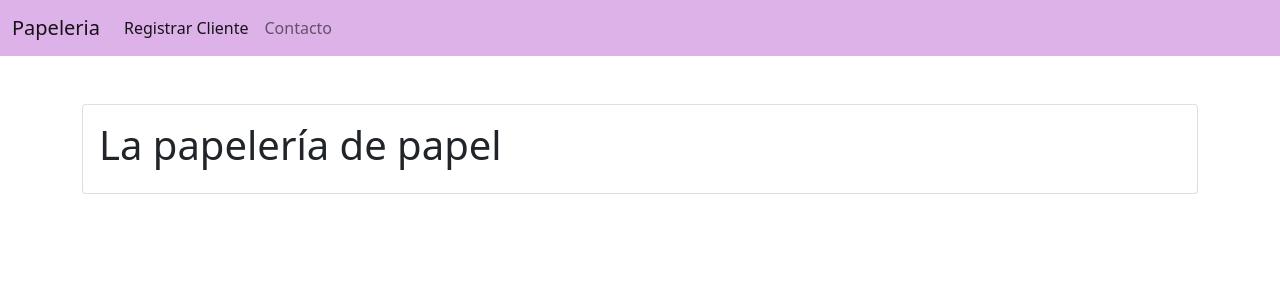
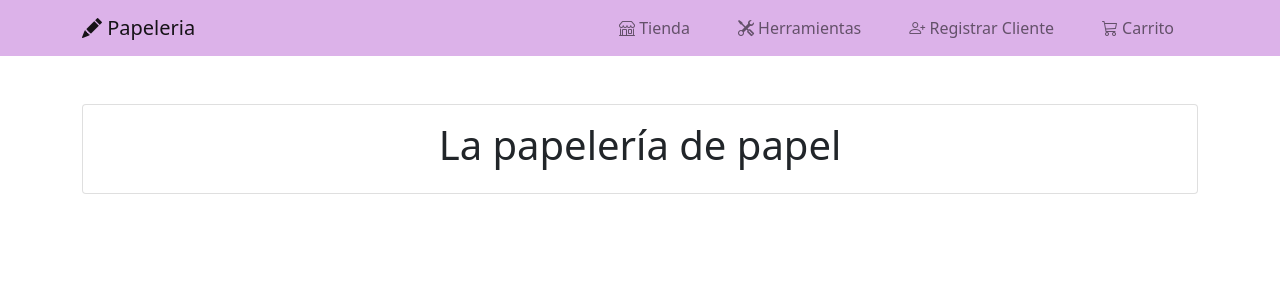
Before and after one commit to KevinLopez13/ProyectoFinalBD, a Django app: page /home/ in a window 1280 px wide. Shown: the top 300 px of the page. Run offline with Django 3.2, Linux system fonts and the light colour scheme; some libraries are stand-ins or nearby versions.

Commit message:
Mejora en la Barra de navegación

```diff
--- a/PaginaWeb/Papeleria/Aplicaciones/PaginaWeb/templates/base.html
+++ b/PaginaWeb/Papeleria/Aplicaciones/PaginaWeb/templates/base.html
@@ -5,26 +5,49 @@
         <meta name = "viewreport" content="width=device-width, initial scale=1.0">
         <title>{% block title %} {% endblock %}</title>
         <link href="https://cdn.jsdelivr.net/npm/bootstrap@5.1.3/dist/css/bootstrap.min.css" rel="stylesheet" integrity="sha384-1BmE4kWBq78iYhFldvKuhfTAU6auU8tT94WrHftjDbrCEXSU1oBoqyl2QvZ6jIW3" crossorigin="anonymous">
+        <link rel="stylesheet" href="https://cdn.jsdelivr.net/npm/bootstrap-icons@1.7.1/font/bootstrap-icons.css">
     </head>
+
     <body>
         <nav class="navbar navbar-expand-lg navbar-light" style="background-color: #dcb2e9;">
-            <div class="container-fluid">
-              <a class="navbar-brand" href="/home">Papeleria</a>
+            <div class="container-lg">
+              <a class="navbar-brand" href="/home"><i class="bi-pencil-fill"></i> Papeleria </a>
               <button class="navbar-toggler" type="button" data-bs-toggle="collapse" data-bs-target="#navbarNav" aria-controls="navbarNav" aria-expanded="false" aria-label="Toggle navigation">
                 <span class="navbar-toggler-icon"></span>
               </button>
               <div class="collapse navbar-collapse" id="navbarNav">
-                <ul class="navbar-nav">
-                  <li class="nav-item">
-                    <a class="nav-link active"  href="/registrarCliente">Registrar Cliente</a>
+                <ul class="navbar-nav ms-auto">
+                  <li class="nav-item px-3">
+                    <a class="nav-link" href="#"><i class="bi-shop"></i> Tienda </a>
                   </li>
-                  <li class="nav-item">
-                    <a class="nav-link" href="#">Contacto</a>
+
+                  <li class="nav-item px-3">
+                    <a class="nav-link" href="#"><i class="bi-tools"></i> Herramientas </a>
                   </li>
+
+                  <li class="nav-item px-3">
+                    <a class="nav-link"  href="/registrarCliente"><i class="bi-person-plus"></i> Registrar Cliente </a>
+                  </li>
+
+                  <!--<li>
+                    <form class="navbar-form px-3" role="search">
+                      <div class="input-group" style="width: 100%">
+                          <input type="text" class="form-control" placeholder="Buscar" name="srch-term" id="srch-term-header">
+                          <div class="input-group-btn">
+                              <button class="btn btn-inline" type="submit"><i class="bi-search"></i></button>
+                          </div>
+                      </div>
+                    </form>
+                  </li>-->
+                  <li class="nav-item px-3">
+                    <a class="nav-link" href="#"><i class="bi-cart3"></i> Carrito </a>
+                  </li>
+
                 </ul>
               </div>
             </div>
           </nav>
+
         <div class="container py-5">
             {% block body %}
 
--- a/PaginaWeb/Papeleria/Aplicaciones/PaginaWeb/templates/home.html
+++ b/PaginaWeb/Papeleria/Aplicaciones/PaginaWeb/templates/home.html
@@ -4,7 +4,7 @@
 
 {% block body %}
 
-<div class="card">
+<div class="card text-center">
     <div class="card-body">
         <h1>La papelería de papel</h1>
     </div>
```
